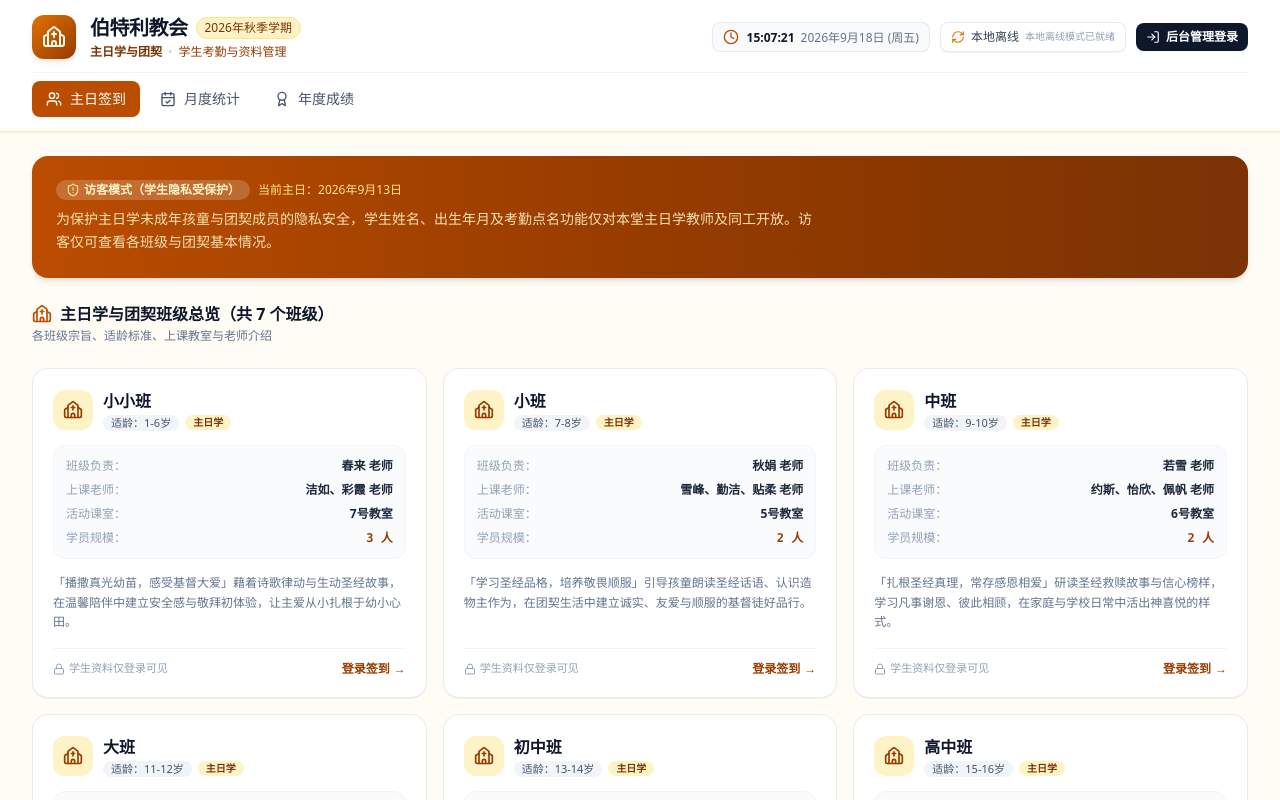
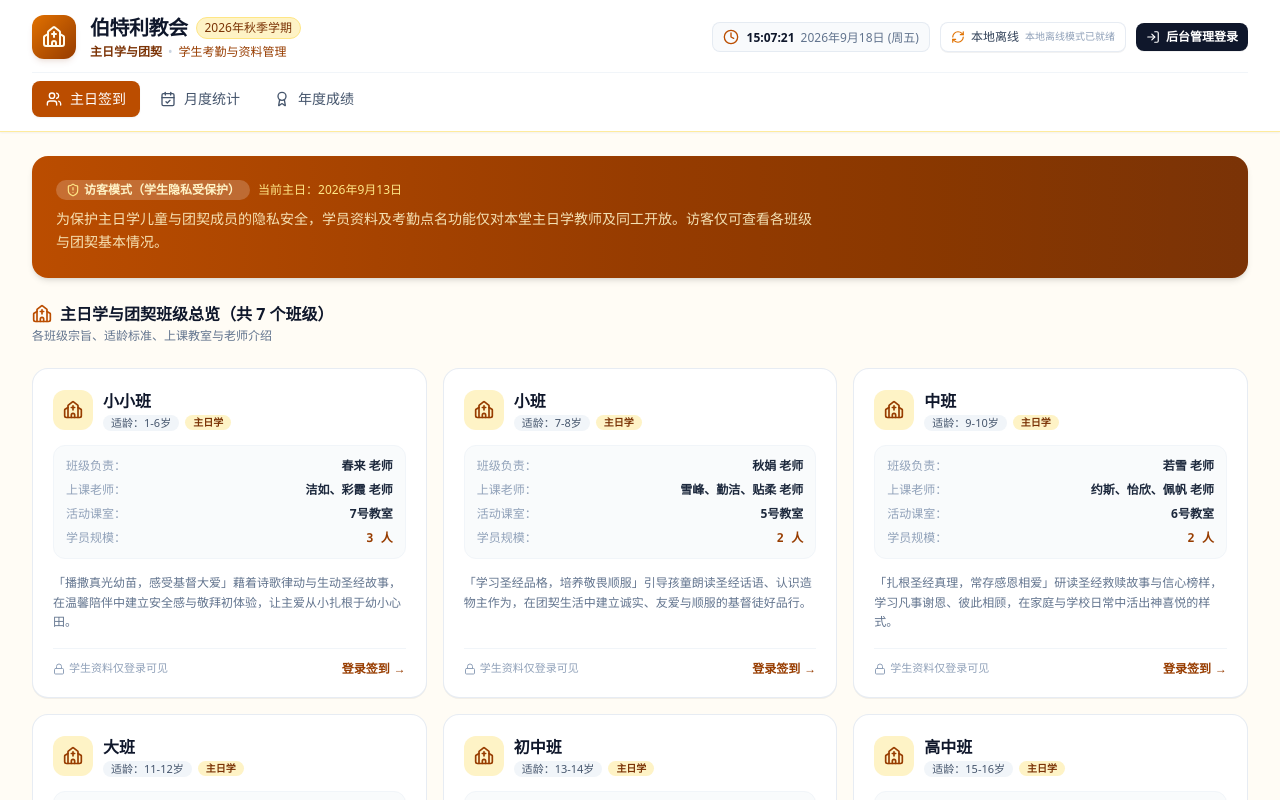
Before and after one commit to bethel2021/Bethel, a React (Vite) app: page / in a window 1280 px wide. Shown: the top 800 px of the page. Built offline with nearby package versions, Linux system fonts and the light colour scheme; no server answers.

Commit message:
docs: update privacy notice for clarity
Refine the privacy notice text to better reflect the scope of protected data and ensure inclusive terminology for all members.

```diff
--- a/src/components/TodayDashboard.tsx
+++ b/src/components/TodayDashboard.tsx
@@ -222,7 +222,7 @@ export const TodayDashboard: React.FC<TodayDashboardProps> = ({
               </span>
             </div>
             <p className="text-xs sm:text-sm text-amber-100/90 max-w-3xl leading-relaxed">
-              为保护主日学未成年孩童与团契成员的隐私安全，学生姓名、出生年月及考勤点名功能仅对本堂主日学教师及同工开放。访客仅可查看各班级与团契基本情况。
+              为保护主日学儿童与团契成员的隐私安全，学员资料及考勤点名功能仅对本堂主日学教师及同工开放。访客仅可查看各班级与团契基本情况。
             </p>
           </div>
         </div>
```
